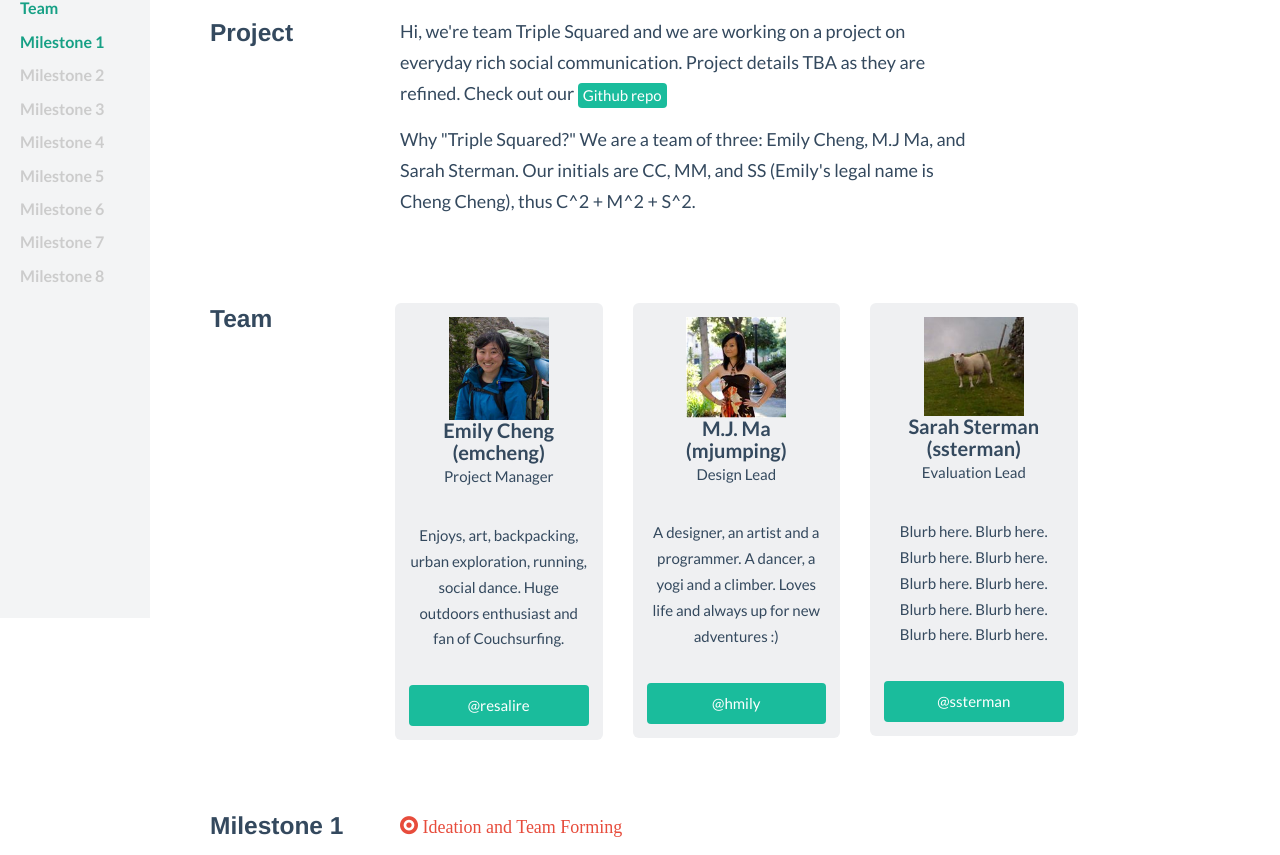
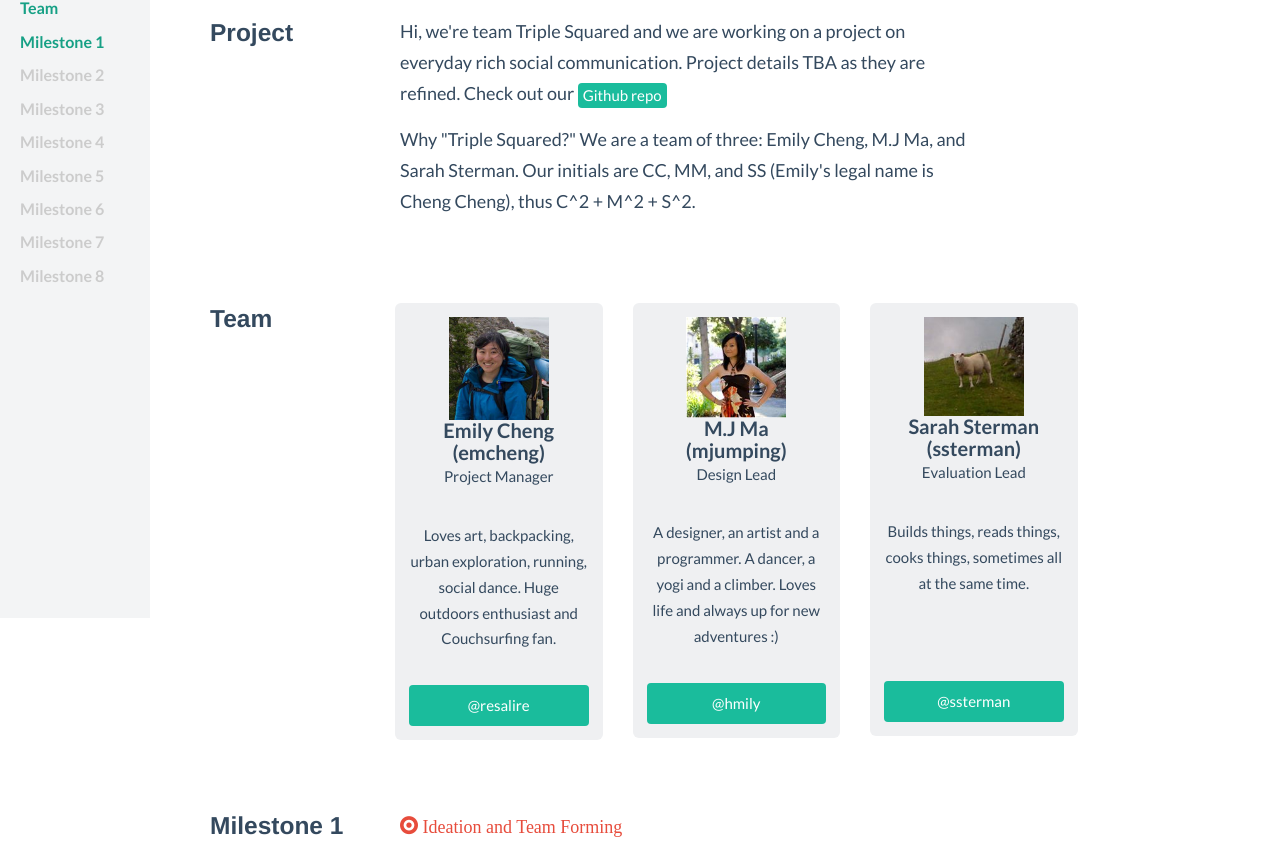
Before and after one commit to resalire/triple-squared, a website: page index.html in a window 1280 px wide. Shown: the part 182-1037 px from the top of the page. Drawn offline with Linux system fonts and the light colour scheme.

Commit message:
Added Sarahs bio

```diff
--- a/index.html
+++ b/index.html
@@ -66,7 +66,7 @@
             <img src="images/emily.png" class="team-image">
             <h3 class="tile-title">Emily Cheng<br/>(emcheng)</h3>
             <p>Project Manager</p>
-            <p>Enjoys, art, backpacking, urban exploration, running, social dance. Huge outdoors enthusiast and fan of Couchsurfing.</p>
+            <p>Loves art, backpacking, urban exploration, running, social dance. Huge outdoors enthusiast and Couchsurfing fan.</p>
             <a class="btn btn-primary btn-small btn-block" target="_blank" href="https://github.com/resalire/">@resalire</a>
           </div>
         </div>
@@ -74,7 +74,7 @@
         <div class="col-xs-3">
           <div class="tile">
             <img src="images/mj.png" class="team-image">
-            <h3 class="tile-title">M.J. Ma<br/>(mjumping)</h3>
+            <h3 class="tile-title">M.J Ma<br/>(mjumping)</h3>
             <p>Design Lead</p>
             <p>A designer, an artist and a programmer. A dancer, a yogi and a climber. Loves life and always up for new adventures :)</p>
             <a class="btn btn-primary btn-large btn-block" target="_blank" href="https://github.com/hmily/">@hmily</a>
@@ -86,7 +86,9 @@
             <img src="images/sarah.png" class="team-image">
             <h3 class="tile-title">Sarah Sterman<br/>(ssterman)</h3>
             <p>Evaluation Lead</p>
-            <p>Blurb here. Blurb here. Blurb here. Blurb here. Blurb here. Blurb here. Blurb here. Blurb here. Blurb here. Blurb here.</p>
+            <p>
+              Builds things, reads things, cooks things, sometimes all at the same time.<br/><br/><br/>
+            </p>
             <a class="btn btn-primary btn-large btn-block" target="_blank" href="https://github.com/ssterman/">@ssterman</a>
           </div>
         </div>
```
